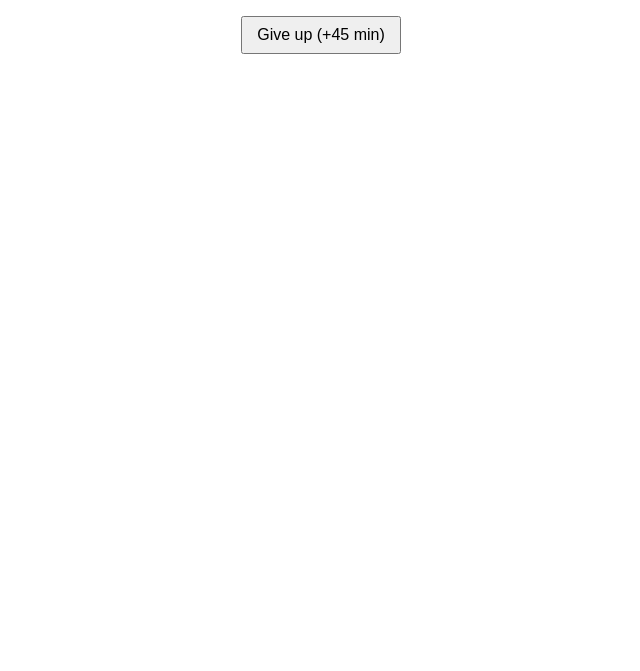
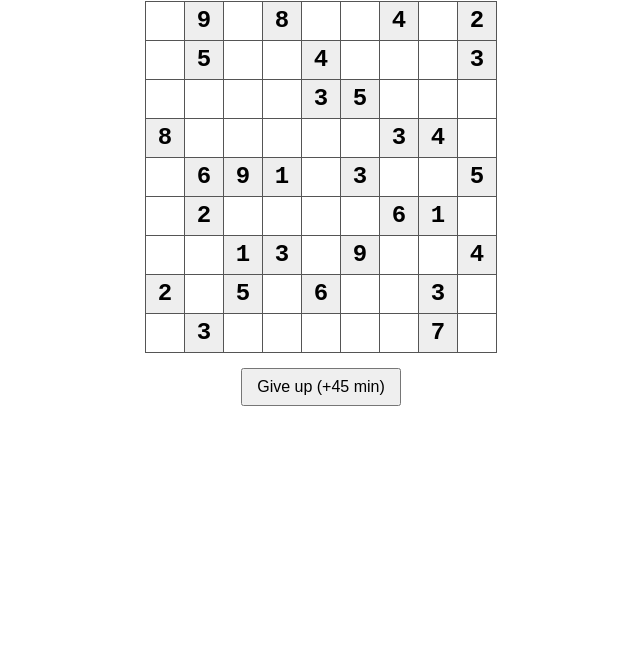
Before and after one commit to lokoloko02/chastity-sudoku, a plain HTML site: page index.html in a window 1280 px wide. Shown: the part 129-800 px from the top of the page, without its empty margins (319-959 px from the left). Drawn offline with Linux system fonts and the light colour scheme.

Commit message:
Update index.html

```diff
--- a/index.html
+++ b/index.html
@@ -4,8 +4,7 @@
   <meta charset="utf-8">
   <title>Chastity Sudoku</title>
   <link rel="stylesheet" href="style.css">
-  <script defer src="generator.js"></script>
-  <script defer src="sudoku.js"></script>
+  <script type="module" src="sudoku.js"></script>
 </head>
 <body>
   <h1>Finish before the clues melt away!</h1>
```
